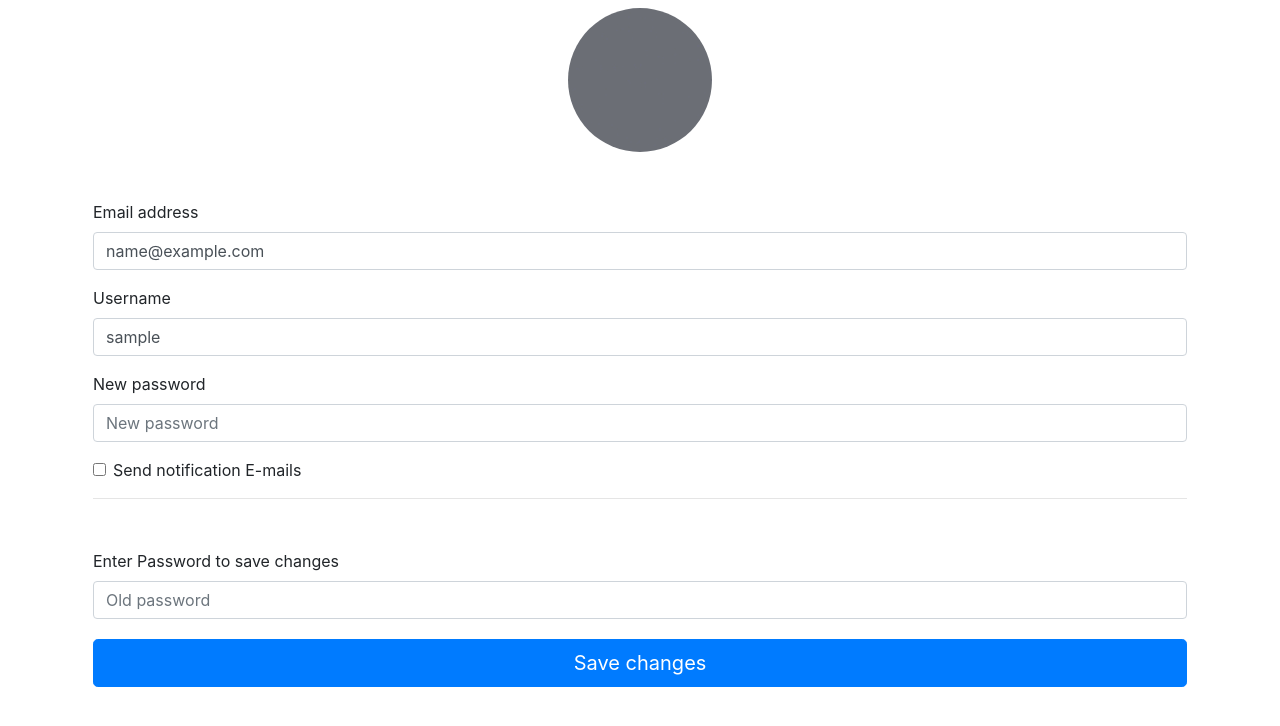
After one commit to mobounya/camagru, a PHP site: page /profile.php in a window 1280 px wide. The commit adds this page. Shown: the top 726 px of the page. Run offline with PHP 8.4, Linux system fonts and the light colour scheme; the visitor is signed in with stand-in values (Sample User, id 1); some libraries are stand-ins or nearby versions.

Commit message:
designed profile page, working on implementing backend

```diff
--- a/getPosts.php
+++ b/getPosts.php
@@ -5,13 +5,15 @@
     {
         global $pdo;
 
-        $sql_query = "SELECT username, gallery.* FROM gallery INNER JOIN members ON gallery.member_id=members.member_id LIMIT :offset, :nposts";
+        $sql_query = "SELECT username, gallery.* FROM gallery INNER JOIN members ON gallery.member_id=members.member_id ORDER BY gallery_id DESC LIMIT :offset, :nposts";
         $stmt = $pdo->prepare($sql_query);
         $stmt->bindParam(':offset', $offset, PDO::PARAM_INT);
         $stmt->bindParam(':nposts', $nposts, PDO::PARAM_INT);
         $stmt->execute();
         $data = $stmt->fetchAll(PDO::FETCH_ASSOC);
         $stmt->closeCursor();
+        if (empty($data))
+            $data = NULL;
         return $data;
     }
 
@@ -23,20 +25,25 @@
 			ON gallery.member_id=members.member_id WHERE gallery_id = :id";
 		$stmt = $pdo->prepare($sql_query);
 		$stmt->execute(array(":id" => $gallery_id));
-		$data = $stmt->fetch(PDO::FETCH_ASSOC);
+        $data = $stmt->fetch(PDO::FETCH_ASSOC);
 		$stmt->closeCursor();
+        if (empty($data))
+            $data = NULL;
 		return $data;
 	}
-    function    renderPost($gallery_id, $username, $img, $likes)
+    function    renderPost($gallery_id, $username, $img, $likes, $delete)
     {
-        $container = "<div style=\"top: 25px; position: relative; display: inline-block\" class=\"border border-5\">";
-        $header = "<div style=\"display: flex; justify-content: space-between\" class=\"card-header\">
-        <div> <i class=\"bi bi-caret-right-fill\"></i>"
-        . htmlspecialchars($username) . "</div> <div> <a href=\"deletePost.php?gallery_id=" . htmlspecialchars($gallery_id) . "\"> <i class=\"align-self-end bi bi-trash-fill\"></i> </a> </div>" . "</div>";
+        if ($delete == TRUE)
+            $delete_icon = "<div><a href=\"deletePost.php?gallery_id=$gallery_id\"><i class=\"align-self-end bi bi-trash-fill\"></i></a></div>";
+        else
+            $delete_icon = "";
+        $container = "<div class=\"shadow-sm p-3 mb-5 bg-white rounded\">";
+        $card_header = "<div style=\"display: flex; justify-content: space-between\" class=\"card-header\">";
+        $user = "<div><i class=\"bi bi-caret-right-fill\">$username</i></div>";
         $img = "<img class=\"img-fluid\" src=\"" . htmlspecialchars($img) . "\"><br>";
         $icon = "<i style=\"margin-left: 5px;\" class=\"bi bi-suit-heart\">" . htmlspecialchars($likes) . "</i><br>";
         $comment_link = "<a href=\"comments.php?gallery_id=" . htmlspecialchars($gallery_id) . "\">Comments</a>";
-        return $container . "\n" . $header . "\n" . $img . "\n" . $icon . "\n" . $comment_link . "</div>\n";
+        return $container . "\n" . $card_header . "\n" . $user . "\n" . $delete_icon . "</div>\n" . $img . "\n" . $icon . "\n" . $comment_link . "</div>";
     }
 
 
@@ -62,4 +69,32 @@
         <div class=\"card-body\">" . htmlspecialchars($comment) .
         "</div></div>";
     }
+
+    function    countPosts()
+    {
+        global $pdo;
+
+        $sql_query = "SELECT count(*) FROM `gallery`";
+        $stmt = $pdo->prepare($sql_query);
+        $stmt->execute();
+        $data = $stmt->fetchAll(PDO::FETCH_NUM);
+        $stmt->closeCursor();
+        return $data[0][0];
+    }
+
+    function    getUserDate($member_id)
+    {
+        global $pdo;
+
+        $sql_query = "SELECT * FROM `members` WHERE member_id=:id";
+        $stmt = $pdo->prepare($sql_query);
+        $stmt->execute(array(
+            ":id" => $member_id
+        ));
+        $data = $stmt->fetchAll(PDO::FETCH_ASSOC);
+        $stmt->closeCursor();
+        if (empty($data))
+            return NULL;
+        return $data;
+    }
 ?>
--- /dev/null
+++ b/profile.php
@@ -0,0 +1,86 @@
+<?php
+    session_start();
+    require_once("./getPosts.php");
+    if (!isset($_SESSION["member_id"]))
+    {
+        $_SESSION["error"] = "Please log-in";
+        header("Location: login.php");
+        return ;
+    }
+    if (isset($_POST["email"]) || isset($_POST["username"]) || isset($_POST["newpassword1"]) || isset($_POST["notification"]))
+    {
+        $email = false;
+        $username = false;
+        $password = false;
+        if (!isset($_POST["oldpassword"]) || empty($_POST["oldpassword"]))
+        {
+            $_SESSION["error"] = "Please provide your old password to save changes.";
+            header("Location: profile.php");
+            return ;
+        }
+
+
+    }
+    $profile = getUserDate($_SESSION["member_id"]);
+?>
+<!DOCTYPE html>
+<html lang="en">
+<head>
+    <meta charset="utf-8">
+    <link rel="stylesheet" href="https://stackpath.bootstrapcdn.com/bootstrap/4.1.3/css/bootstrap.min.css" integrity="sha384-MCw98/SFnGE8fJT3GXwEOngsV7Zt27NXFoaoApmYm81iuXoPkFOJwJ8ERdknLPMO" crossorigin="anonymous">
+    <link rel="stylesheet" href="https://cdn.jsdelivr.net/npm/bootstrap-icons@1.3.0/font/bootstrap-icons.css" />
+	<title><?= $profile[0]["username"]?> Profile</title>
+</head>
+    <body>
+        <main class="container pt-2">
+            <div id="avatar" style="display: flex; justify-content: center;">
+                <img src="assets/avatar.jpg" alt="Avatar" style="margin: auto; border-radius: 50%;">
+            </div>
+            <?php
+                if (isset($_SESSION["success"]))
+                {
+                    echo "<div class=\"alert alert-success mt-5\" role=\"alert\">
+                        {$_SESSION["success"]}
+                    </div>";
+                    unset($_SESSION["success"]);
+                }
+                else if (isset($_SESSION["error"]))
+                {
+                    echo "<div class=\"alert alert-danger mt-5\" role=\"alert\">
+                    {$_SESSION["error"]}
+                    </div>";
+                    unset($_SESSION["error"]);
+                }
+            ?>
+            <div class="px-2 mt-5">
+                <form method="POST">
+                    <div class="form-group">
+                        <label for="email">Email address</label>
+                        <input type="email" class="form-control" id="email" name="email" value="<?= $profile[0]["email"] ?>">
+                    </div>
+                    <div class="form-group">
+                        <label for="username">Username</label>
+                        <input type="text" class="form-control" id="username" name="username" value="<?= $profile[0]["username"] ?>">
+                    </div>
+                    <div class="form-group">
+                        <label for="newpassword">New password</label>
+                        <input type="text" class="form-control" name="newpassword1" id="newpassword" placeholder="New password">
+                        <!-- <input style="margin-top: 15px;" type="text" class="form-control" name="newpassword2" id="newpassword" placeholder="Repeat password"> -->
+                    </div>
+                    <div class="form-check">
+                        <input class="form-check-input" type="checkbox" value="true" name="notification" id="notification">
+                        <label class="form-check-label" for="notification">
+                            Send notification E-mails
+                        </label>
+                    </div>
+                    <hr/>
+                    <div style="margin-top: 50px;" class="form-group">
+                        <label for="oldpassword">Enter Password to save changes</label>
+                        <input type="password" class="form-control" id="oldpassword" name="oldpassword" placeholder="Old password">
+                    </div>
+                    <button style="margin-top: 20px;" class="btn btn-primary btn-lg btn-block">Save changes</button>
+                </form>
+            </div>
+        </main>
+    </body>
+</html>
--- a/utils.php
+++ b/utils.php
@@ -35,4 +35,10 @@
         $stmt->closeCursor();
         return $data;
     }
+
+    // Compare password
+    function    comparePassword($pdo, $password)
+    {
+
+    }
 ?>
```
Also changed, not shown: comments.php (+38 -28 lines), index.php (+72 -10 lines), assets/avatar.jpg (added), assets/giphy.gif (added), gallery/photo_default_1106.jpeg (added), gallery/photo_default_1144.jpeg (added), gallery/photo_default_1749.jpeg (added), gallery/photo_default_2007.jpeg (added), gallery/photo_default_2211.jpeg (added), gallery/photo_default_3317.jpeg (added), gallery/photo_default_7202.jpeg (added), gallery/photo_default_7451.jpeg (added), gallery/photo_default_7459.jpeg (added), gallery/photo_default_9480.jpeg (added), 1 more files.
